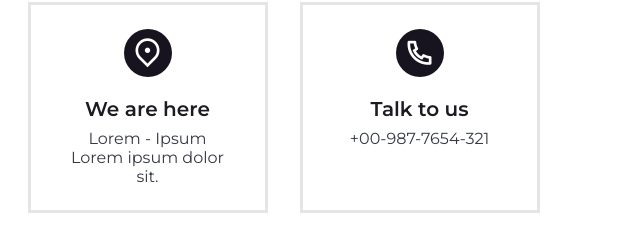
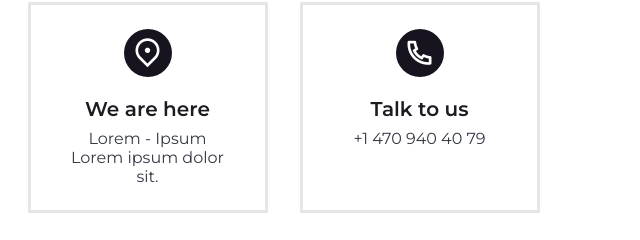
Before and after one commit to emrey2/muralmastersprinting, a plain HTML site: page index.html in a window 1280 px wide. Shown: the part 5434-5674 px from the top of the page, 640-1280 px from the left. Drawn offline with nearby package versions, Linux system fonts and the light colour scheme.

Commit message:
- info number changes

```diff
--- a/index.html
+++ b/index.html
@@ -416,7 +416,7 @@
                 </div>
 
                 <h3 class="contact__title">Talk to us</h3>
-                <address class="contact__info">+00-987-7654-321 <br /></address>
+                <address class="contact__info">+1 470 940 40 79<br /></address>
               </div>
 
               <div class="contact__card">
```
